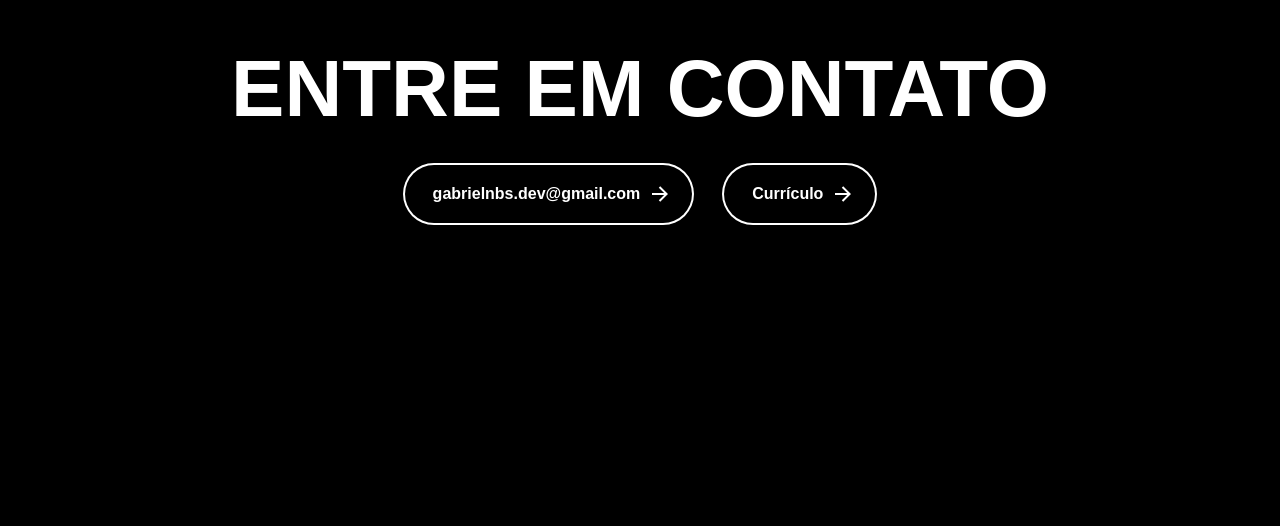
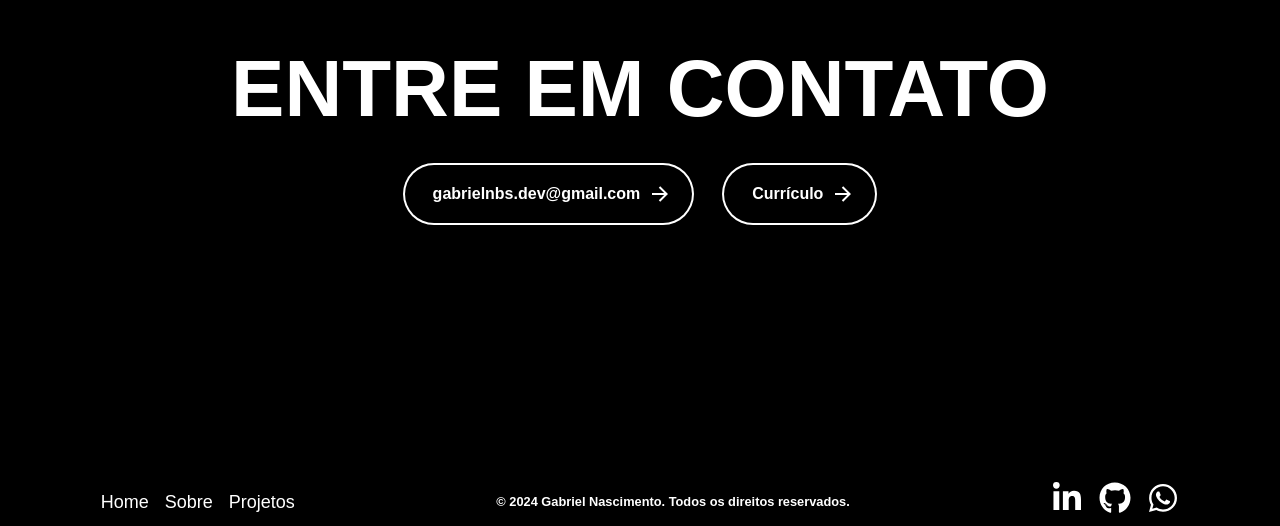
Before and after one commit to GabrielNBS/repository, a React (Create React App) app: page / in a window 1280 px wide. Shown: the part 2674-3200 px from the top of the page. Built offline with nearby package versions, Linux system fonts and the light colour scheme.

Commit message:
feat: create footer section and merge with contact sectinon

```diff
--- a/src/Components/SocialNavBar/styles.ts
+++ b/src/Components/SocialNavBar/styles.ts
@@ -11,28 +11,6 @@ export const StyledWrapper = styled.div`
     font-family: 'Poppins', sans-serif;
     justify-content: center;
     color: black;
-
-    &::before {
-      content: ' ';
-      position: absolute;
-      left: 27%;
-      top: 55%;
-      border-radius: 3em;
-      background-color: ${(props) => props.theme.background.secondary};
-      height: 8px;
-      width: 120px;
-    }
-
-    &::after {
-      content: ' ';
-      position: absolute;
-      right: 27%;
-      top: 55%;
-      border-radius: 3em;
-      background-color: ${(props) => props.theme.background.secondary};
-      height: 8px;
-      width: 120px;
-    }
   }
 
   .icon {
--- a/src/Containers/Contact/index.tsx
+++ b/src/Containers/Contact/index.tsx
@@ -2,6 +2,7 @@ import React from 'react'
 import * as S from './styles'
 import { Text } from '../../Components/Text/styles'
 import Button from '../../Components/Button/Buttons'
+import Footer from '../Footer'
 
 export default function Contact() {
   return (
@@ -11,6 +12,7 @@ export default function Contact() {
         <Button>gabrielnbs.dev@gmail.com</Button>
         <Button>Currículo</Button>
       </div>
+      <Footer />
     </S.ContactContainer>
   )
 }
--- a/src/Containers/Contact/styles.ts
+++ b/src/Containers/Contact/styles.ts
@@ -1,10 +1,13 @@
 import styled from 'styled-components'
 import { Text } from '../../Components/Text/styles'
+import { FooterContainer } from '../Footer/styles'
+import { StyledWrapper } from '../../Components/SocialNavBar/styles'
 
 export const ContactContainer = styled.section`
+  display: flex;
+  position: relative;
   width: 100%;
   height: 100vh;
-  display: flex;
   flex-direction: column;
   justify-content: center;
   align-items: center;
@@ -19,4 +22,27 @@ export const ContactContainer = styled.section`
     display: flex;
     gap: 2rem;
   }
+
+  ${FooterContainer} {
+    position: absolute;
+    left: 0;
+    bottom: 0;
+    display: flex;
+    justify-content: space-around;
+    align-items: center;
+
+    ${Text} {
+      font-size: 0.8em;
+    }
+
+    ul {
+      display: flex;
+      gap: 1rem;
+
+      svg {
+        color: ${(props) => props.theme.color.primary};
+        font-size: 2rem;
+      }
+    }
+  }
 `
--- /dev/null
+++ b/src/Containers/Footer/index.tsx
@@ -0,0 +1,47 @@
+import React from 'react'
+import * as S from './styles'
+import { Text } from '../../Components/Text/styles'
+import SocialNavBar from '../../Components/SocialNavBar/SocialNavBar'
+import {
+  GithubIcon,
+  LinkedinIcon,
+  WhatsappIcon,
+} from '../../styles/GlobalStyle'
+
+export default function Footer() {
+  return (
+    <S.FooterContainer>
+      <nav>
+        <ul>
+          <li>
+            <a href="">Home</a>
+          </li>
+          <li>
+            <a href="">Sobre</a>
+          </li>
+          <li>
+            <a href="">Projetos</a>
+          </li>
+        </ul>
+      </nav>
+      <Text>© 2024 Gabriel Nascimento. Todos os direitos reservados.</Text>
+      <ul>
+        <li>
+          <a href="">
+            <LinkedinIcon />
+          </a>
+        </li>
+        <li>
+          <a href="">
+            <GithubIcon />
+          </a>
+        </li>
+        <li>
+          <a href="">
+            <WhatsappIcon />
+          </a>
+        </li>
+      </ul>
+    </S.FooterContainer>
+  )
+}
--- /dev/null
+++ b/src/Containers/Footer/styles.ts
@@ -0,0 +1,6 @@
+import styled from 'styled-components'
+
+export const FooterContainer = styled.footer`
+  width: 100%;
+  height: 3em;
+`
--- a/src/Containers/Hero/styles.ts
+++ b/src/Containers/Hero/styles.ts
@@ -3,6 +3,7 @@ import { Text } from '../../Components/Text/styles'
 import { Gradient, Levitate } from '../../styles/Animation'
 import { CloundVetor } from '../../Components/Vetores'
 import { Cloud1 } from '../../Components/Vetores/styles'
+import { StyledWrapper } from '../../Components/SocialNavBar/styles'
 
 export const HeroSection = styled.main`
   width: 100vw;
@@ -16,6 +17,32 @@ export const HeroSection = styled.main`
   background-size: cover;
   background-repeat: no-repeat;
   z-index: 5;
+
+  ${StyledWrapper} {
+    .wrapper {
+      &::before {
+        content: ' ';
+        position: absolute;
+        left: 27%;
+        top: 55%;
+        border-radius: 3em;
+        background-color: ${(props) => props.theme.background.secondary};
+        height: 8px;
+        width: 120px;
+      }
+
+      &::after {
+        content: ' ';
+        position: absolute;
+        right: 27%;
+        top: 55%;
+        border-radius: 3em;
+        background-color: ${(props) => props.theme.background.secondary};
+        height: 8px;
+        width: 120px;
+      }
+    }
+  }
 
   &::after {
     content: '';
```
